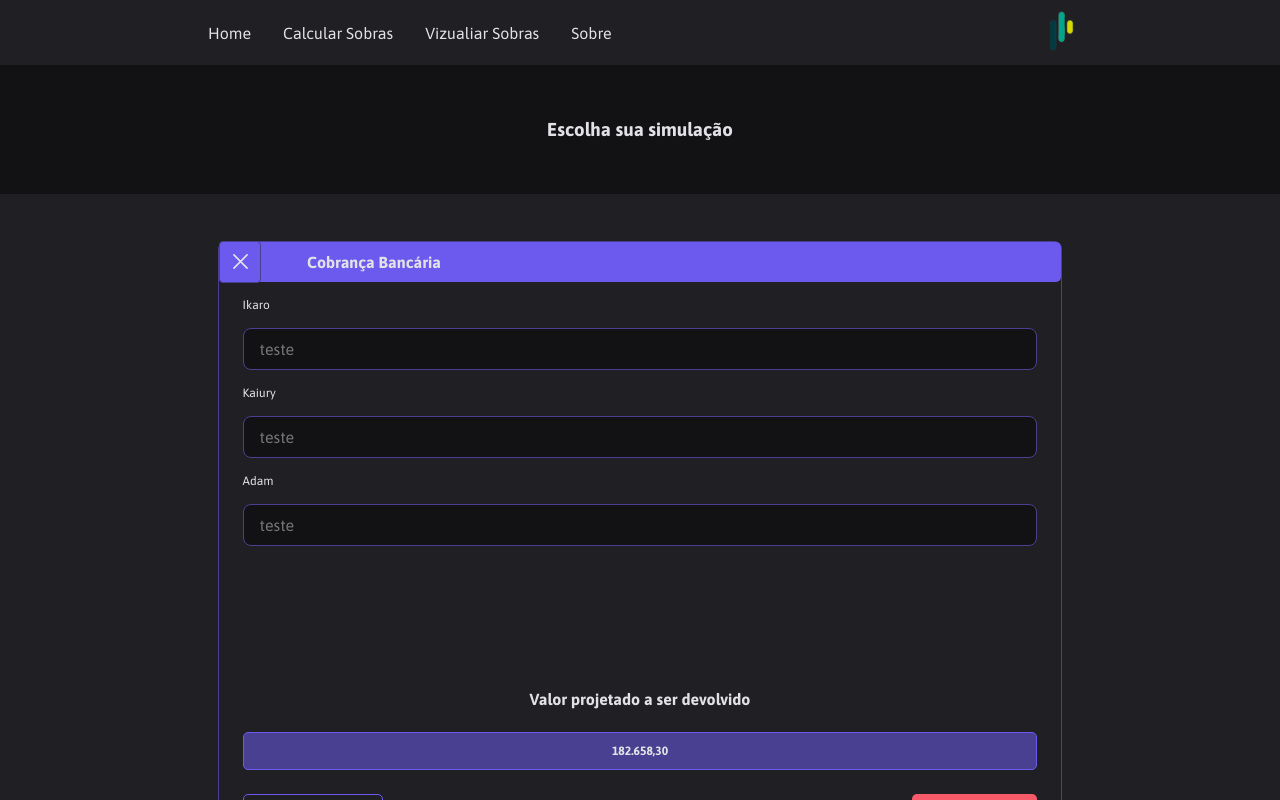
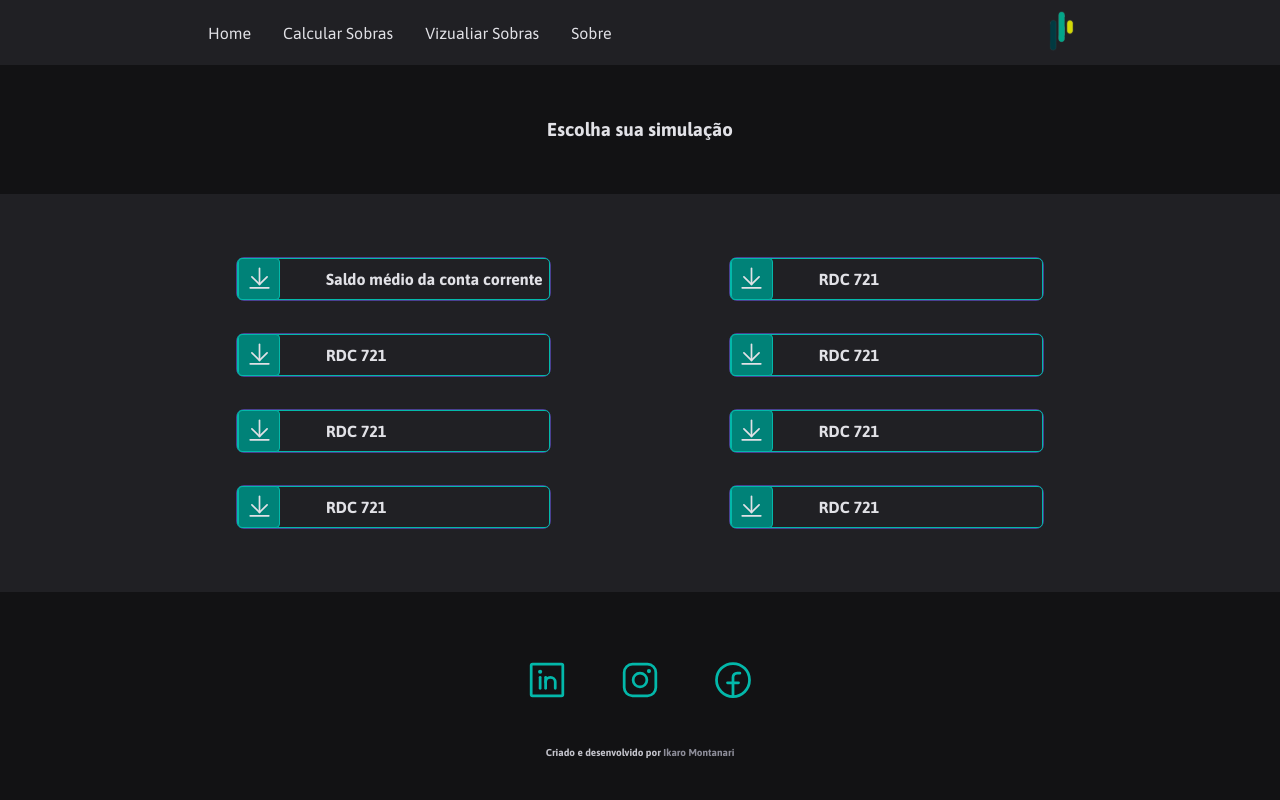
Before and after one commit to montanari2019/calc-profit, a React (Create React App) app: page /profit in a window 1280 px wide. Shown: the top 800 px of the page. Built offline with nearby package versions, Linux system fonts and the light colour scheme.

Commit message:
igor me ajudando deu certo

```diff
--- a/src/components/profitItem/ProfitItemList.module.css
+++ b/src/components/profitItem/ProfitItemList.module.css
@@ -1,10 +1,19 @@
 .container {
     padding: 2.93rem 0;
     background: var(--gray-600);
+    display: flex;
+    gap: 10%;
+    justify-content: space-around;
+    flex-direction: column;
+
 }
 
 @media(min-width: 1025px){
     .container{
         padding: 2.93rem 15%;
+        flex-direction: row;
+        flex-wrap: wrap;
+
+
     }
 }
--- a/src/components/profitItem/ProfitItemList.tsx
+++ b/src/components/profitItem/ProfitItemList.tsx
@@ -1,10 +1,18 @@
-import { CobrancaProfit } from "./cobrancaBancaria/CobrancaProfit"
 import styleProfitItemList from "./ProfitItemList.module.css"
+import { Rdc721 } from "./Rdc721/Rdc721"
+import { SaldoMedioContaCorrente } from "./saldoMedioContaCorrente/SaldoMedioContaCorrente"
 
 export function ProfitItemList(){
     return(
         <div className={styleProfitItemList.container}>
-            <CobrancaProfit/>
+            <SaldoMedioContaCorrente/>
+            <Rdc721/>
+            <Rdc721/>
+            <Rdc721/>
+            <Rdc721/>
+            <Rdc721/>
+            <Rdc721/>
+            <Rdc721/>
         </div>
     )
 }
--- /dev/null
+++ b/src/components/profitItem/Rdc721/Rdc721.tsx
@@ -0,0 +1,19 @@
+import { CobrancaProfit } from "../cobrancaBancaria/CobrancaProfit";
+import { InputProfitItem } from "../inputProfitItem/InputProfitItem";
+import { ResultButtonItem } from "../resultButtonItem/ResultButtonItem";
+
+export function Rdc721() {
+    return <CobrancaProfit open={false} onOpen={() => {}} onClose={() => {}} title="RDC 721">
+        <div>
+            <InputProfitItem
+              labelName="Teste"
+              inputType="Teste"
+              placeholderName={"teste"}
+            />
+          </div>
+
+          <div>
+            <ResultButtonItem />
+          </div>
+    </CobrancaProfit>
+}
--- a/src/components/profitItem/cobrancaBancaria/CobrancaProfit.module.css
+++ b/src/components/profitItem/cobrancaBancaria/CobrancaProfit.module.css
@@ -6,12 +6,22 @@
     color: var(--gray-100);
     border-radius: 5px;
     height: 2.5rem;
+    transition: background-color 0.5s ease;
+}
+.cardClose{
+    display: flex;
+    align-items: center;
+    background: var(--gray-600);
+    border: solid 1px var(--turquoise-light);
+    color: var(--gray-100);
+    border-radius: 5px;
+    height: 2.5rem;
+    transition: background-color 0.5s ease;
 }
 
 .cardBody{
 
-    margin: 0 1.625rem;
-    padding-bottom: 2rem;
+    margin: 1rem 1.625rem;
     border-radius: 8px;
     border: solid 1px var(--purple);
 
@@ -31,10 +41,23 @@
     background: var(--purple-light);
     border: 0.5px solid var(--purple);
     cursor: pointer;
+    transition: background-color 0.5s ease;
 }
 .iconPlusOpen{
-    transform: rotate(45deg);
+    /* transform: rotate(45deg); */
     display: block;
+}
+.iconClose{
+    display: flex;
+    align-items: center;
+    justify-content: center;
+    height:2.5rem;
+    width:2.5rem;
+    border-radius: 4px;
+    background: var(--turquoise-dark);
+    border: 0.5px solid var(--turquoise-light);
+    cursor: pointer;
+    transition: background-color 0.5s ease;
 }
 
 
@@ -46,5 +69,14 @@
     display: flex;
     flex-direction: column;
     align-content: space-between;
+    transition: ease 1s;
+}
 
+.sectionDisplayClosed{
+    display: flex;
+    flex-direction: column;
+    align-content: space-between;
+    overflow: hidden;
+    height: 0px;
+    transition: height 1s;
 }
--- a/src/components/profitItem/cobrancaBancaria/CobrancaProfit.tsx
+++ b/src/components/profitItem/cobrancaBancaria/CobrancaProfit.tsx
@@ -1,53 +1,51 @@
-import { Plus } from "phosphor-react";
-import { useState } from "react";
-import { InputProfitItem } from "../inputProfitItem/InputProfitItem";
-import { ResultButtonItem } from "../resultButtonItem/ResultButtonItem";
+import { ArrowLineDown, ArrowLineUp } from "phosphor-react";
+import { ReactNode } from "react";
 import styleCobrancaProfit from "./CobrancaProfit.module.css";
 
-export function CobrancaProfit() {
-  const [cardOpen, setCardOpen] = useState<Boolean>(false);
+interface ICobrancaProfitProps {
+  children: ReactNode | null;
+  title: string;
+  onOpen: () => void;
+  onClose: () => void;
+  open: boolean;
+}
+
+export function CobrancaProfit({
+  children,
+  title,
+  open,
+  onOpen,
+  onClose,
+}: ICobrancaProfitProps) {
+  // const [cardOpen, setCardOpen] = useState<Boolean>(false);
 
   return (
     <div>
       <div className={styleCobrancaProfit.cardBody}>
-        <section className={styleCobrancaProfit.cardOpen}>
+        <section className={open ? styleCobrancaProfit.cardOpen: styleCobrancaProfit.cardClose}>
           <section className={styleCobrancaProfit.ajustButtonCard}>
-            <div className={styleCobrancaProfit.iconOpen}>
-              <Plus
-                color="#E1E1E6"
-                size={27}
-                className={styleCobrancaProfit.iconPlusOpen}
-              />
+            <div onClick={open ? onClose : onOpen} className={open ? styleCobrancaProfit.iconOpen : styleCobrancaProfit.iconClose}>
+              {open ? (
+                <ArrowLineUp
+                  color="#E1E1E6"
+                  size={27}
+                  className={styleCobrancaProfit.iconPlusOpen}
+                />
+              ) : (
+                <ArrowLineDown
+                  color="#E1E1E6"
+                  size={27}
+                  className={styleCobrancaProfit.iconPlusOpen}
+                />
+              )}
             </div>
 
-            <strong className={styleCobrancaProfit.strong}>
-              Cobrança Bancária
-            </strong>
+            <strong className={styleCobrancaProfit.strong}>{title}</strong>
           </section>
         </section>
 
-        <section className={styleCobrancaProfit.sectionDisplay}>
-          <div>
-            <InputProfitItem
-              labelName={"Ikaro"}
-              inputType={"text"}
-              placeholderName={"teste"}
-            />
-            <InputProfitItem
-              labelName={"Kaiury"}
-              inputType={"password"}
-              placeholderName={"teste"}
-            />
-            <InputProfitItem
-              labelName={"Adam"}
-              inputType={"email"}
-              placeholderName={"teste"}
-            />
-          </div>
-
-          <div>
-            <ResultButtonItem/>
-          </div>
+        <section className={open ? styleCobrancaProfit.sectionDisplay : styleCobrancaProfit.sectionDisplayClosed}>
+          {children}
         </section>
       </div>
     </div>
--- a/src/components/profitItem/resultButtonItem/ResultButtonItem.tsx
+++ b/src/components/profitItem/resultButtonItem/ResultButtonItem.tsx
@@ -1,4 +1,8 @@
 import styleResultButtonItem from "./ResultButtonItem.module.css"
+
+interface IResultButtonItemProps {
+    total:number
+}
 
 export function ResultButtonItem(){
     return(
--- /dev/null
+++ b/src/components/profitItem/saldoMedioContaCorrente/SaldoMedioContaCorrente.tsx
@@ -0,0 +1,31 @@
+import { useState } from "react";
+import { CobrancaProfit } from "../cobrancaBancaria/CobrancaProfit";
+import { InputProfitItem } from "../inputProfitItem/InputProfitItem";
+import { ResultButtonItem } from "../resultButtonItem/ResultButtonItem";
+
+export function SaldoMedioContaCorrente() {
+    const [open, setOpen] = useState(false);
+    return <CobrancaProfit open={open} onOpen={() => setOpen(true)} onClose={() => setOpen(false)} title="Saldo médio da conta corrente">
+        <div>
+            <InputProfitItem
+              labelName={"Ikaro"}
+              inputType={"text"}
+              placeholderName={"teste"}
+            />
+            <InputProfitItem
+              labelName={"Kaiury"}
+              inputType={"password"}
+              placeholderName={"teste"}
+            />
+            <InputProfitItem
+              labelName={"Adam"}
+              inputType={"email"}
+              placeholderName={"teste dois"}
+            />
+          </div>
+
+          <div>
+            <ResultButtonItem />
+          </div>
+    </CobrancaProfit>
+}
--- a/src/global.css
+++ b/src/global.css
@@ -33,3 +33,7 @@
     font-weight: 400;
     font-size: 1rem;
 }
+
+button{
+    cursor: pointer;
+}
```
